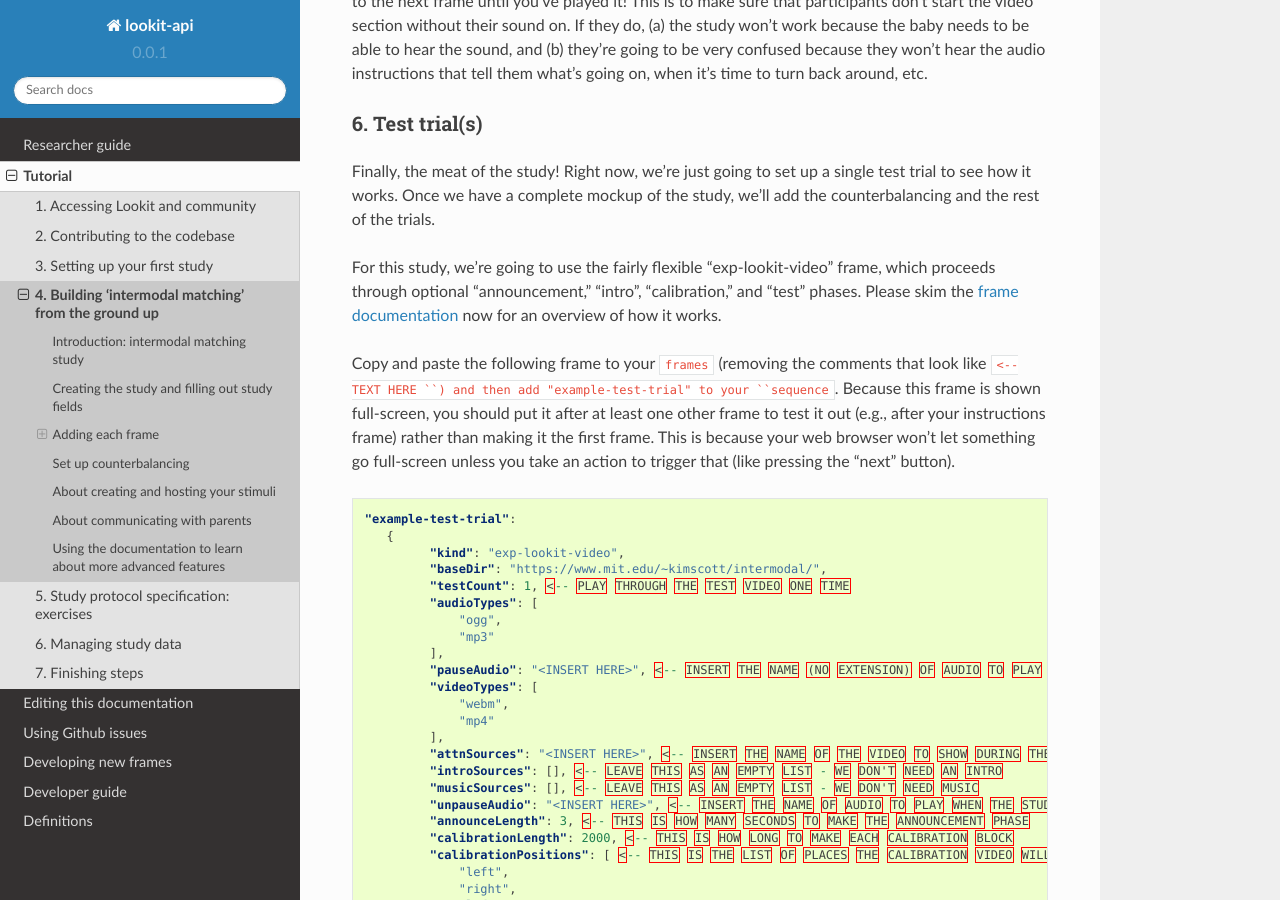
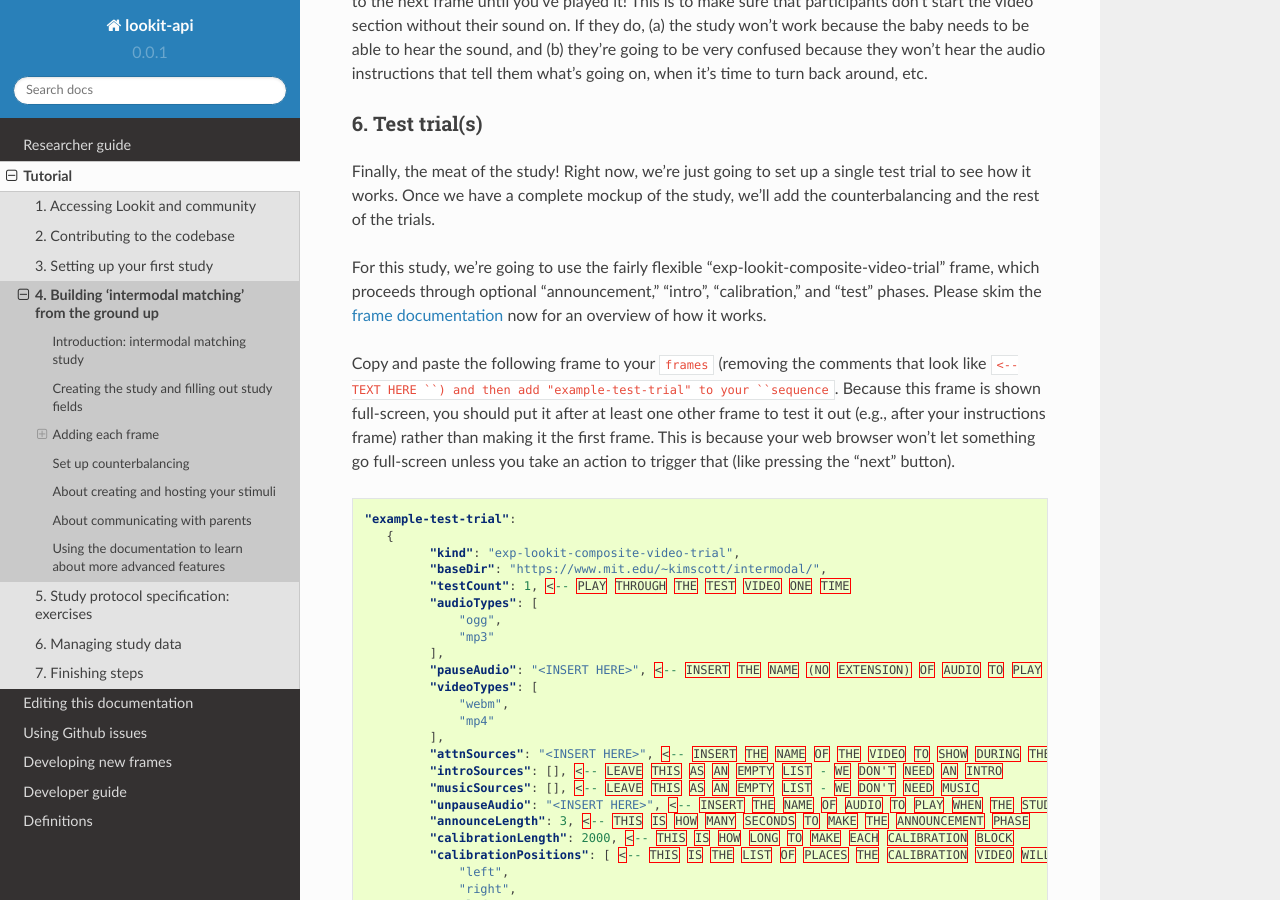
Before and after one commit to lookit/lookit-docs, a Sphinx documentation site: the page built from docs/source/tutorial-second-study.rst, in a window 1280 px wide and 900 px high, scrolled down 12279 px. Built offline with Sphinx 7.4.7 and the Read the Docs theme 2.0.0, drawn with Linux system fonts in a browser that asks for light colours; some of the changed text lies outside the part shown.

Commit message:
update exp-lookit-video -> exp-lookit-composite-video-trial in second tutorial study, per release 1.2.0 of ember-lookit-frameplayer

```diff
--- a/docs/source/tutorial-second-study.rst
+++ b/docs/source/tutorial-second-study.rst
@@ -350,7 +350,7 @@ Once you've added this frame to your ``frames`` and to your ``sequence``, check
 
 Finally, the meat of the study! Right now, we're just going to set up a single test trial to see how it works. Once we have a complete mockup of the study, we'll add the counterbalancing and the rest of the trials.
 
-For this study, we're going to use the fairly flexible "exp-lookit-video" frame, which proceeds through optional "announcement," "intro", "calibration," and "test" phases. Please skim the `frame documentation <https://lookit.github.io/lookit-frameplayer-docs/classes/Exp-lookit-video.html>`_ now for an overview of how it works.
+For this study, we're going to use the fairly flexible "exp-lookit-composite-video-trial" frame, which proceeds through optional "announcement," "intro", "calibration," and "test" phases. Please skim the `frame documentation <https://lookit.github.io/lookit-frameplayer-docs/classes/Exp-lookit-video.html>`_ now for an overview of how it works.
 
 Copy and paste the following frame to your ``frames``  (removing the comments that look like ``<-- TEXT HERE ``) and then add "example-test-trial" to your ``sequence``. Because this frame is shown full-screen, you should put it after at least one other frame to test it out (e.g., after your instructions frame) rather than making it the first frame. This is because your web browser won't let something go full-screen unless you take an action to trigger that (like pressing the "next" button).
 
@@ -358,7 +358,7 @@ Copy and paste the following frame to your ``frames``  (removing the comments th
 
    "example-test-trial":
       {
-            "kind": "exp-lookit-video",
+            "kind": "exp-lookit-composite-video-trial",
             "baseDir": "https://www.mit.edu/~kimscott/intermodal/",
             "testCount": 1, <-- PLAY THROUGH THE TEST VIDEO ONE TIME
             "audioTypes": [
@@ -506,12 +506,12 @@ Let's start with just a skeleton of our test trials frame:
         "commonFrameProperties": {}
     }
 
-For each of the four test trials, we're going to want to use an exp-lookit-video frame with some of the same basic properties, so let's put those in ``commonFrameProperties``:
+For each of the four test trials, we're going to want to use an exp-lookit-composite-video-trial frame with some of the same basic properties, so let's put those in ``commonFrameProperties``:
 
 .. code:: json
 
    "commonFrameProperties": {
-        "kind": "exp-lookit-video",
+        "kind": "exp-lookit-composite-video-trial",
         "baseDir": "https://www.mit.edu/~kimscott/intermodal/",
         "testCount": 1,
         "audioTypes": [
```
